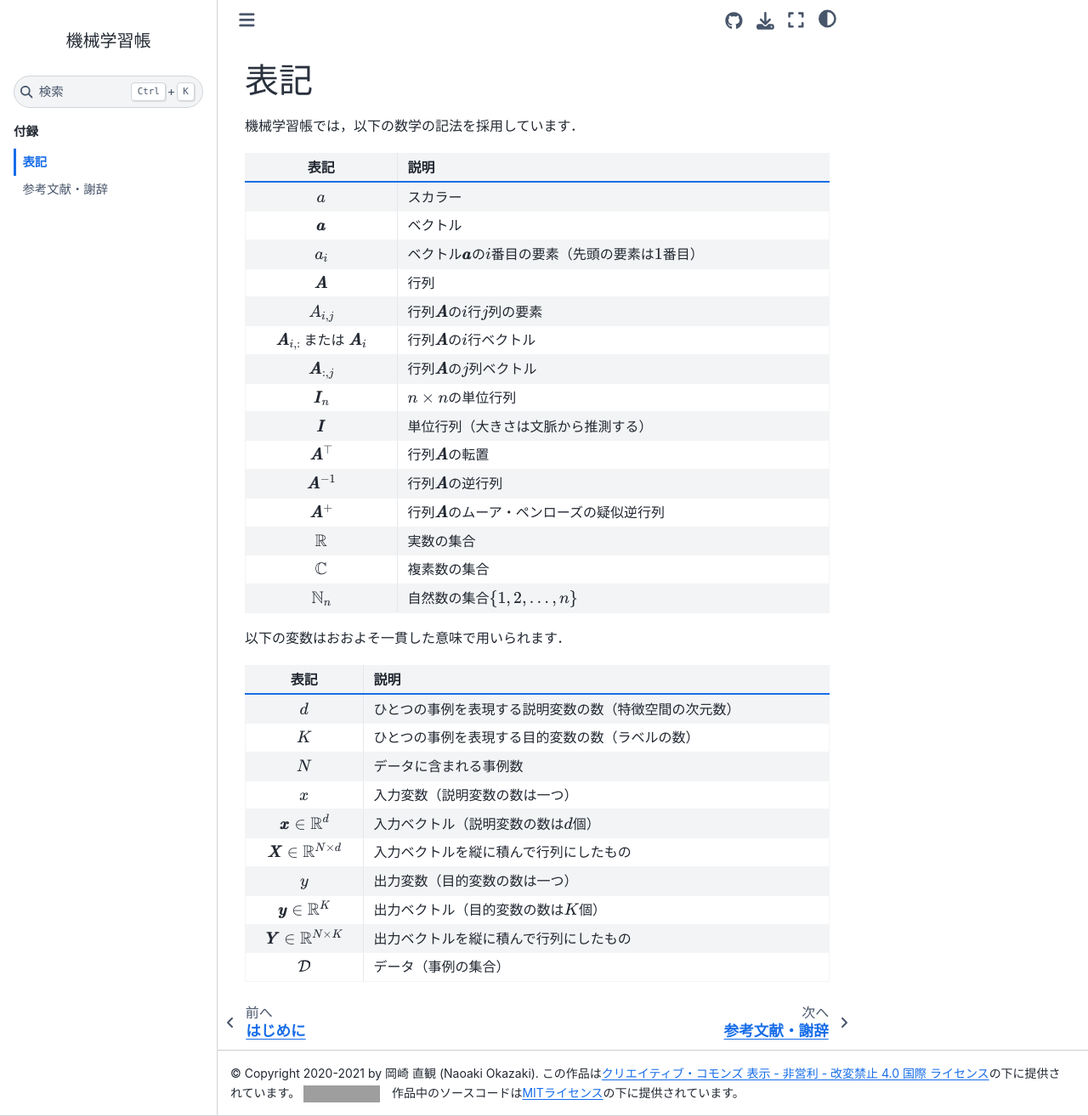
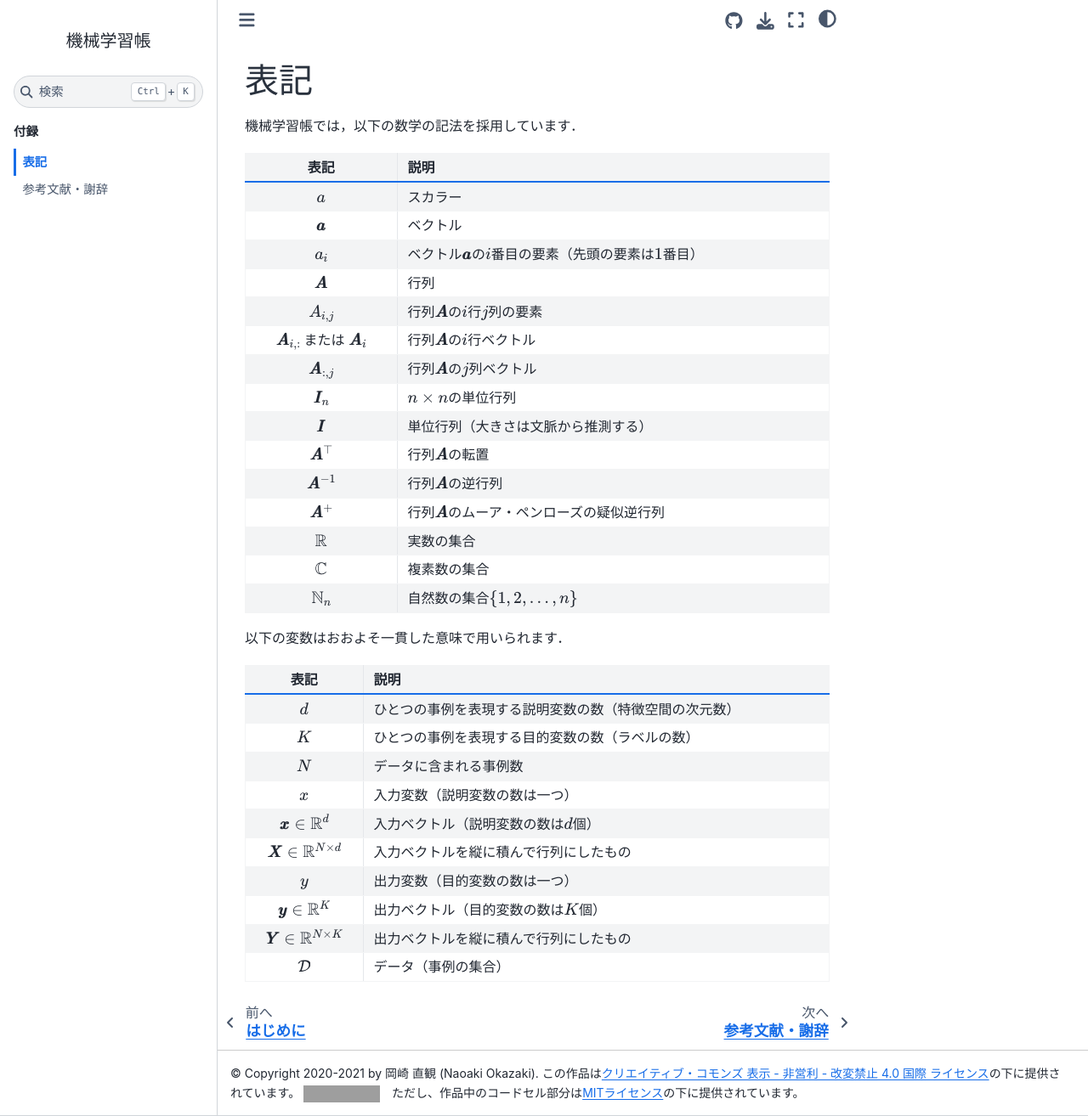
Before and after one commit to chokkan/mlnote, a Jupyter Book: the page built from notation.md, in a window 1280 px wide and 1314 px high. Shown: the whole window at 85% size. Built offline with Jupyter Book 1.0.4 settings and Sphinx 7.4.7 and the Sphinx Book theme 1.1.4, drawn with Linux system fonts in a browser that asks for light colours; pages that are not in the unit, such as notebooks, are missing from menus; grey boxes are pictures that could not be loaded.

Commit message:
Improved the description of the license.

```diff
--- a/_config.yml
+++ b/_config.yml
@@ -53,7 +53,7 @@ html:
     hypothesis              : false
     utterances              : false
   extra_footer: |
-    © Copyright 2020-2021 by 岡崎 直観 (Naoaki Okazaki). この作品は<a rel="license" href="http://creativecommons.org/licenses/by-nc-nd/4.0/">クリエイティブ・コモンズ 表示 - 非営利 - 改変禁止 4.0 国際 ライセンス</a>の下に提供されています。 <a rel="license" href="http://creativecommons.org/licenses/by-nc-nd/4.0/"><img alt="クリエイティブ・コモンズ・ライセンス" style="border-width:0" src="https://i.creativecommons.org/l/by-nc-nd/4.0/80x15.png" /></a>　作品中のソースコードは<a rel="license" href="https://opensource.org/licenses/MIT">MITライセンス</a>の下に提供されています。
+    © Copyright 2020-2021 by 岡崎 直観 (Naoaki Okazaki). この作品は<a rel="license" href="http://creativecommons.org/licenses/by-nc-nd/4.0/">クリエイティブ・コモンズ 表示 - 非営利 - 改変禁止 4.0 国際 ライセンス</a>の下に提供されています。 <a rel="license" href="http://creativecommons.org/licenses/by-nc-nd/4.0/"><img alt="クリエイティブ・コモンズ・ライセンス" style="border-width:0" src="https://i.creativecommons.org/l/by-nc-nd/4.0/80x15.png" /></a>　ただし、作品中のコードセル部分は<a rel="license" href="https://opensource.org/licenses/MIT">MITライセンス</a>の下に提供されています。
 
 #######################################################################################
 # Launch button settings
```
Also changed, not shown: index.md (+1 -1 lines), 10 other files.
